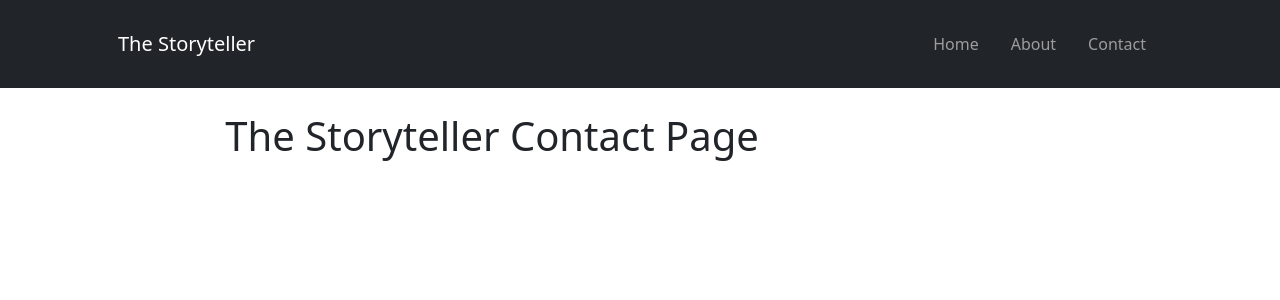
After one commit to RavoPL/the-storyteller, a Django app: page /contact/ in a window 1280 px wide. The commit adds this page. Shown: the top 300 px of the page. Run offline with Django 3.2, Linux system fonts and the light colour scheme.

Commit message:
add contact page href link

```diff
--- a/blog/templates/blog/base.html
+++ b/blog/templates/blog/base.html
@@ -27,7 +27,7 @@
                 <a class="nav-link px-lg-3 py-3 py-lg-4" href="{% url 'storyteller-aboutpage' %}">About</a>
               </li>
               <li class="nav-item">
-                <a class="nav-link px-lg-3 py-3 py-lg-4" href="#">Contact</a>
+                <a class="nav-link px-lg-3 py-3 py-lg-4" href="{% url 'storyteller-contactpage' %}">Contact</a>
               </li>
             </ul>
           </div>
--- /dev/null
+++ b/blog/templates/blog/contactpage.html
@@ -0,0 +1,5 @@
+{% extends 'blog/base.html' %}
+
+{% block content %}
+    <h1>The Storyteller Contact Page</h1>
+{% endblock content %}
--- a/blog/urls.py
+++ b/blog/urls.py
@@ -4,4 +4,5 @@ from . import views
 urlpatterns = [
     path('', views.homepage, name="storyteller-homepage"),
     path('about/', views.aboutpage, name="storyteller-aboutpage"),
+    path('contact/', views.contactpage, name="storyteller-contactpage"),
 ]
--- a/blog/views.py
+++ b/blog/views.py
@@ -31,3 +31,6 @@ def homepage(request):
 
 def aboutpage(request):
     return render(request, "blog/aboutpage.html", {'title': 'About Page'})
+
+def contactpage(request):
+    return render(request, "blog/contactpage.html", {'title': 'Contact Page'})
```
